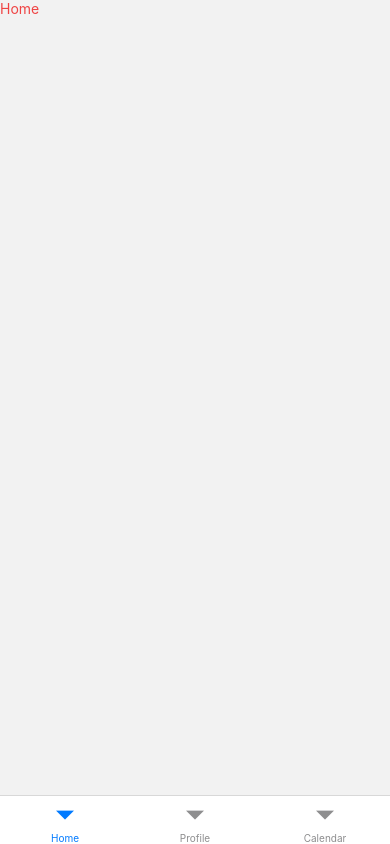
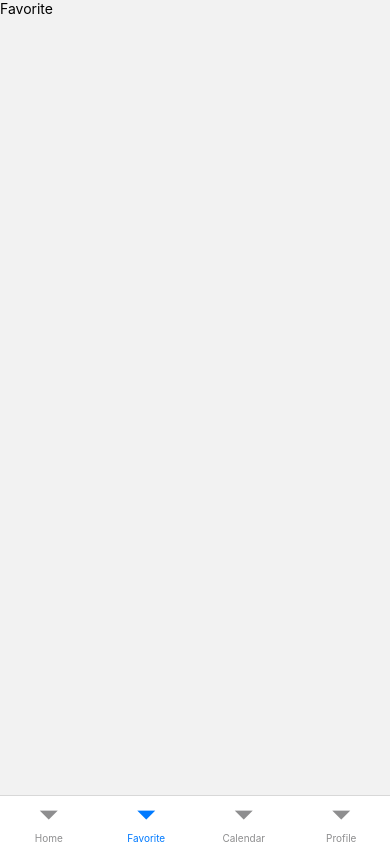
Before and after one commit to PineconeLeap3DemoDay/event-mobile, a React Native app: screen /Favorite in a window 390 px wide. Built offline with nearby package versions, Linux system fonts and the light colour scheme.

Commit message:
feat: 🎸 added rn permission and notifee

```diff
--- a/App.tsx
+++ b/App.tsx
@@ -1,8 +1,8 @@
 import * as React from 'react';
 import { NavigationContainer } from '@react-navigation/native';
 import { AuthStack } from './src/navigation/AuthStack';
+export default function App() {
 
-export default function App() {
   return (
       <NavigationContainer>
       <AuthStack />
--- a/src/navigation/BottomNavigation.tsx
+++ b/src/navigation/BottomNavigation.tsx
@@ -1,12 +1,13 @@
 import { createBottomTabNavigator } from "@react-navigation/bottom-tabs";
-import {Home, Calendar, Profile} from "../screens";
+import {Home, Calendar, Profile, Favorite} from "../screens";
 const Tab = createBottomTabNavigator();
 export const BottomTab = () => {
     return (
         <Tab.Navigator screenOptions={{headerShown: false}}>
             <Tab.Screen name="Home" component={Home} />
+            <Tab.Screen name="Favorite" component={Favorite} />
+            <Tab.Screen name="Calendar" component={Calendar} />
             <Tab.Screen name="Profile" component={Profile} />
-            <Tab.Screen name="Calendar" component={Calendar} />
         </Tab.Navigator>
     )
 }
--- /dev/null
+++ b/src/screens/Favorite.tsx
@@ -0,0 +1,10 @@
+import { View, Text } from 'react-native'
+import React from 'react'
+
+export function Favorite() {
+  return (
+    <View>
+      <Text>Favorite</Text>
+    </View>
+  )
+}
--- a/src/screens/Home.tsx
+++ b/src/screens/Home.tsx
@@ -1,6 +1,6 @@
 import { Text, SafeAreaView } from 'react-native'
 import React from 'react'
-import SvgHomelight from '../components/Icon/homelight'
+
 export function Home() {
   return (
     <SafeAreaView>
--- a/src/screens/index.ts
+++ b/src/screens/index.ts
@@ -1,3 +1,4 @@
 export * from './Home';
 export * from './Calendar';
 export * from './Profile';
+export * from './Favorite';
```
Also changed, not shown: package.json (+16 -1 lines), 3 other files (tests, documents, lock files or other folders).
